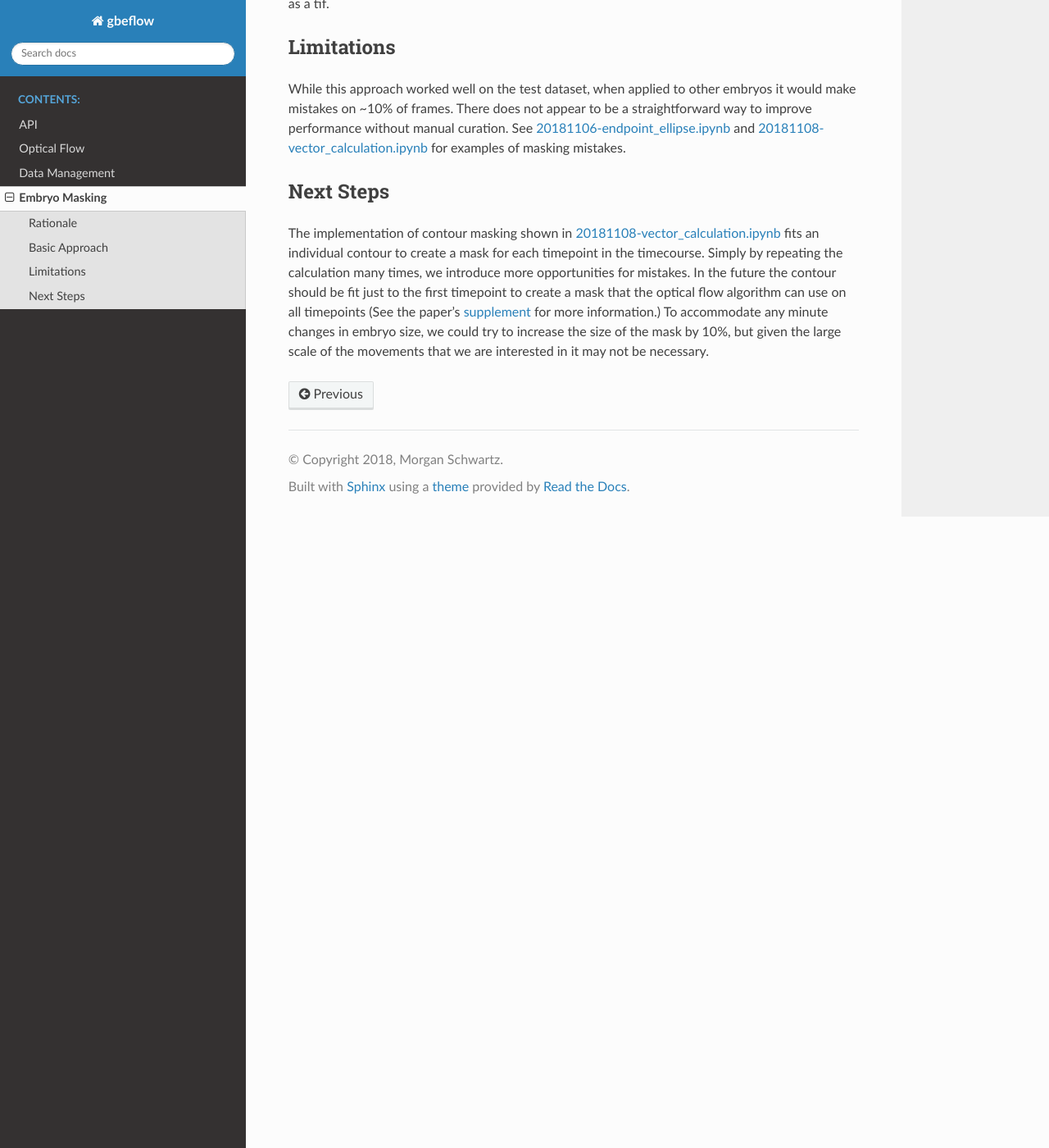
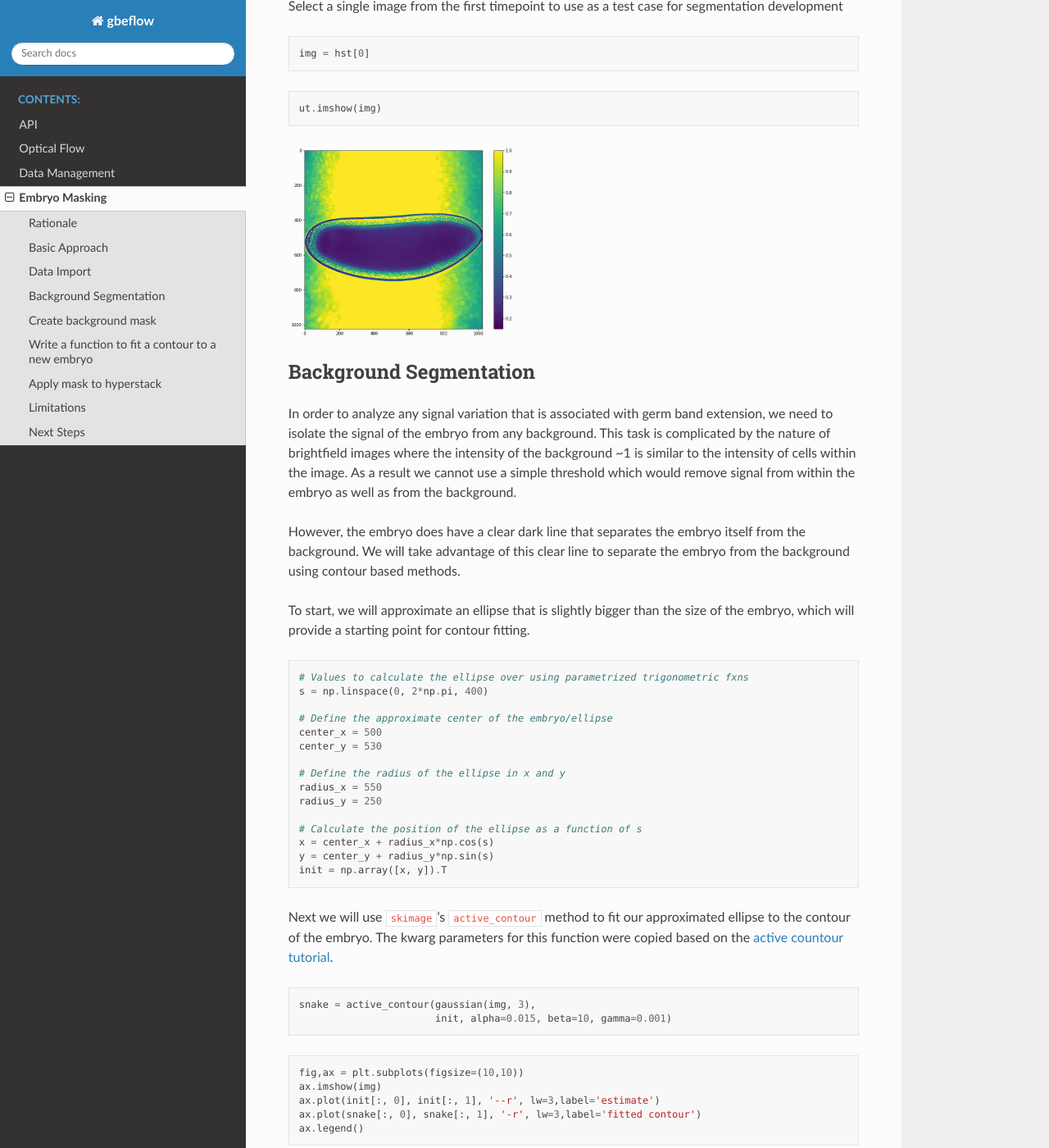
Before and after one commit to msschwartz21/germband-extension, a Sphinx documentation site: the page built from docs/source/masking.rst, in a window 1280 px wide and 1400 px high, scrolled down 842 px. Shown: the whole window at 82% size. Built offline with Sphinx 7.4.7 and the Read the Docs theme 2.0.0, drawn with Linux system fonts in a browser that asks for light colours; some of the changed text lies outside the part shown.

Commit message:
Embed jupyter for masking as an exported rst

```diff
--- /dev/null
+++ b/docs/source/20181017-final_contour_based_segmentation.rst
@@ -0,0 +1,254 @@
+Segment the embryo from the background in order to clearly isolate
+changes in signal associated with germ band extension
+
+.. code:: ipython3
+
+    import numpy as np
+    import matplotlib.pyplot as plt
+
+    from imp import reload
+    import sys
+    sys.path.insert(0, '..')
+    import utilities as ut
+
+    from skimage import img_as_float
+    from skimage.filters import gaussian
+    from skimage.segmentation import active_contour
+    from skimage.measure import grid_points_in_poly
+
+Data Import
+------------
+
+Read in hdf5 hyperstack as a 3d numpy array. Convert to float for ease
+of processing.
+
+.. code:: ipython3
+
+    hst = img_as_float(ut.read_hyperstack('../data/wt_gbe_20180110.h5'))
+
+Select a single image from the first timepoint to use as a test case for
+segmentation development
+
+.. code:: ipython3
+
+    img = hst[0]
+
+.. code:: ipython3
+
+    ut.imshow(img)
+
+
+
+.. image:: output_8_0.png
+    :scale: 50 %
+
+
+Background Segmentation
+------------------------
+
+In order to analyze any signal variation that is associated with germ
+band extension, we need to isolate the signal of the embryo from any
+background. This task is complicated by the nature of brightfield images
+where the intensity of the background ~1 is similar to the intensity of
+cells within the image. As a result we cannot use a simple threshold
+which would remove signal from within the embryo as well as from the
+background.
+
+However, the embryo does have a clear dark line that separates the
+embryo itself from the background. We will take advantage of this clear
+line to separate the embryo from the background using contour based
+methods.
+
+To start, we will approximate an ellipse that is slightly bigger than
+the size of the embryo, which will provide a starting point for contour
+fitting.
+
+.. code:: ipython3
+
+    # Values to calculate the ellipse over using parametrized trigonometric fxns
+    s = np.linspace(0, 2*np.pi, 400)
+
+    # Define the approximate center of the embryo/ellipse
+    center_x = 500
+    center_y = 530
+
+    # Define the radius of the ellipse in x and y
+    radius_x = 550
+    radius_y = 250
+
+    # Calculate the position of the ellipse as a function of s
+    x = center_x + radius_x*np.cos(s)
+    y = center_y + radius_y*np.sin(s)
+    init = np.array([x, y]).T
+
+Next we will use ``skimage``'s ``active_contour`` method to fit our
+approximated ellipse to the contour of the embryo. The kwarg parameters
+for this function were copied based on the `active countour
+tutorial <http://scikit-image.org/docs/dev/auto_examples/edges/plot_active_contours.html>`__.
+
+.. code:: ipython3
+
+    snake = active_contour(gaussian(img, 3),
+                           init, alpha=0.015, beta=10, gamma=0.001)
+
+.. code:: ipython3
+
+    fig,ax = plt.subplots(figsize=(10,10))
+    ax.imshow(img)
+    ax.plot(init[:, 0], init[:, 1], '--r', lw=3,label='estimate')
+    ax.plot(snake[:, 0], snake[:, 1], '-r', lw=3,label='fitted contour')
+    ax.legend()
+
+
+
+
+.. parsed-literal::
+
+    <matplotlib.legend.Legend at 0x1c19e6f048>
+
+
+
+
+.. image:: output_16_1.png
+    :scale: 50 %
+
+
+The plot above shows our image overlaid with the approximated ellipse
+(dashed line) and the fitted counter (red continuous line). This contour
+follows the boundary between the embryo and the background.
+
+Create background mask
+------------------------
+
+Now that we have a estimated function ``snake`` that defines the
+boundary of the embryo and the background, we need to define a mask in
+the shape of the image that defines which points belong in the image.
+Skimage's ``grid_points_in_poly`` function takes a set of points
+defining a shape (``snake``) and identifies which points over a given
+raster area fall within the input shape.
+
+.. code:: ipython3
+
+    mask = grid_points_in_poly(img.shape, snake).T
+    plt.imshow(mask)
+
+
+
+
+.. parsed-literal::
+
+    <matplotlib.image.AxesImage at 0x1c1aa11c88>
+
+
+
+
+.. image:: output_20_1.png
+
+
+.. code:: ipython3
+
+    im_masked = img.copy()
+    im_masked[~mask] = 0
+    ut.imshow(im_masked)
+
+
+
+.. image:: output_21_0.png
+    :scale: 50 %
+
+
+Write a function to fit a contour to a new embryo
+--------------------------------------------------
+
+.. code:: ipython3
+
+    def calc_ellipse(center_x,center_y,radius_x,radius_y):
+        '''
+        Calculate a parametrized ellipse based on input values
+        '''
+
+        # Values to calculate the ellipse over using parametrized trigonometric fxns
+        s = np.linspace(0, 2*np.pi, 400)
+
+        # Calculate the position of the ellipse as a function of s
+        x = center_x + radius_x*np.cos(s)
+        y = center_y + radius_y*np.sin(s)
+        init = np.array([x, y]).T
+
+        return(init)
+
+.. code:: ipython3
+
+    def contour_embryo(img,init):
+        '''
+        Fit a contour to the embryo to separate the background
+        Returns a masked image where all background points = 0
+        '''
+
+        # Fit contour based on starting ellipse
+        snake = active_contour(gaussian(img, 3),
+                           init, alpha=0.015, beta=10, gamma=0.001)
+
+        # Create boolean mask based on contour
+        mask = grid_points_in_poly(img.shape, snake).T
+
+        # Apply mask to image and set background to 0
+        img[~mask] = 0
+
+        return(img)
+
+Apply mask to hyperstack
+---------------------------
+
+Check ellipse approximation on first and last timepoints
+
+.. code:: ipython3
+
+    center_x,center_y = 500,530
+    radius_x,radius_y = 550,250
+    ellipse = calc_ellipse(center_x,center_y,radius_x,radius_y)
+
+.. code:: ipython3
+
+    fig,ax = plt.subplots(1,2,figsize=(10,8))
+    ax[0].imshow(hst[0])
+    ax[0].plot(init[:,0],init[:,1],'--r',lw=3)
+    ax[1].imshow(hst[-1])
+    ax[1].plot(init[:,0],init[:,1],'--r',lw=3)
+
+
+
+
+.. parsed-literal::
+
+    [<matplotlib.lines.Line2D at 0x1c1a65a978>]
+
+
+
+
+.. image:: output_28_1.png
+
+
+.. code:: ipython3
+
+    # Loop through each timepoint in hyperstack
+    for t in range(hst.shape[0]):
+        hst[t] = contour_embryo(hst[t],ellipse)
+
+.. code:: ipython3
+
+    fig,ax = plt.subplots(1,2,figsize=(10,8))
+    ax[0].imshow(hst[0])
+    ax[1].imshow(hst[-1])
+
+
+
+
+.. parsed-literal::
+
+    <matplotlib.image.AxesImage at 0x1c1a3349e8>
+
+
+
+
+.. image:: output_30_1.png
--- a/docs/source/masking.rst
+++ b/docs/source/masking.rst
@@ -7,7 +7,10 @@ We want to eliminate the background by segmenting the embryo from the background
 
 Basic Approach
 ---------------
-See `20181017-final_contour_based_segmentation.ipynb <contourntbk_>`_ for details on the contour based approach.
+
+.. include:: 20181017-final_contour_based_segmentation.rst
+
+Following the development of the method above, an object was created within gbeflow to handle the tasks associated with contouring: :class:`MaskEmbryo`. An example of using this new class is included below.
 
 .. code-block:: python
 
```
Also changed, not shown: docs/source/output_16_1.png (added), docs/source/output_20_1.png (added), docs/source/output_21_0.png (added), docs/source/output_28_1.png (added), docs/source/output_30_1.png (added), docs/source/output_8_0.png (added), requirements.txt (line endings or trailing spaces).
